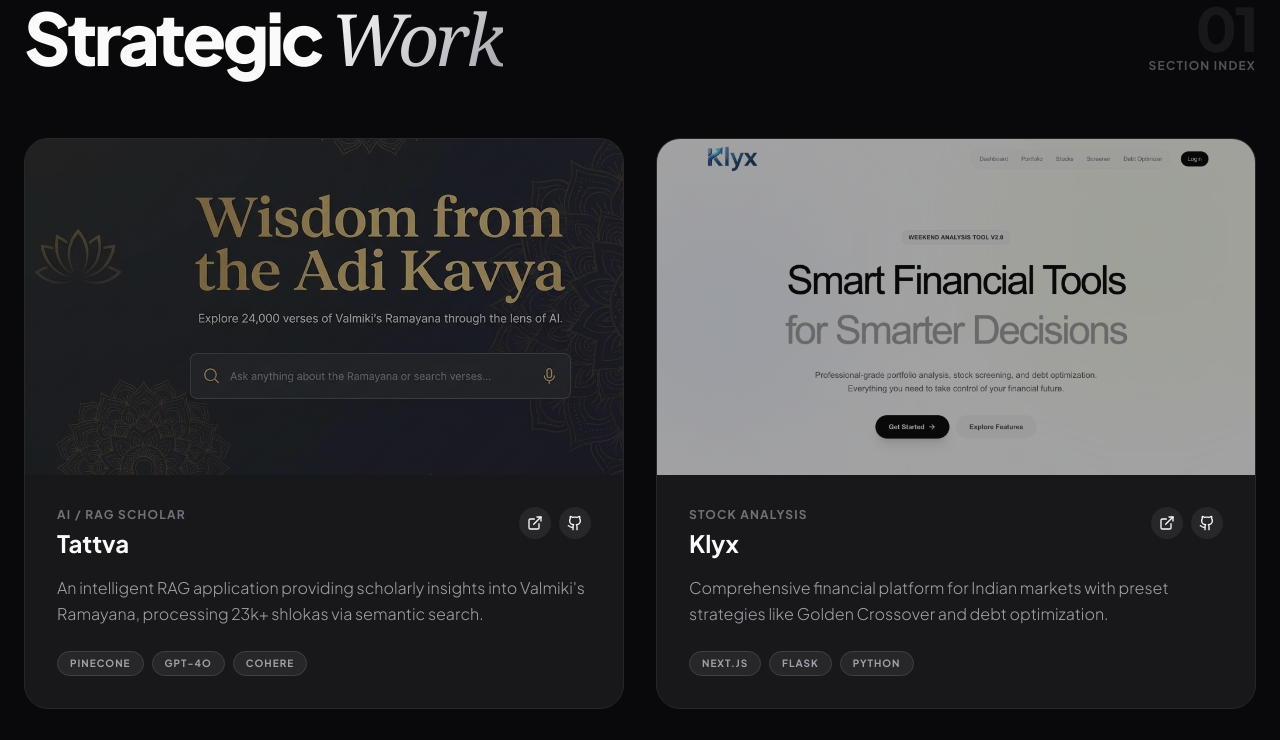
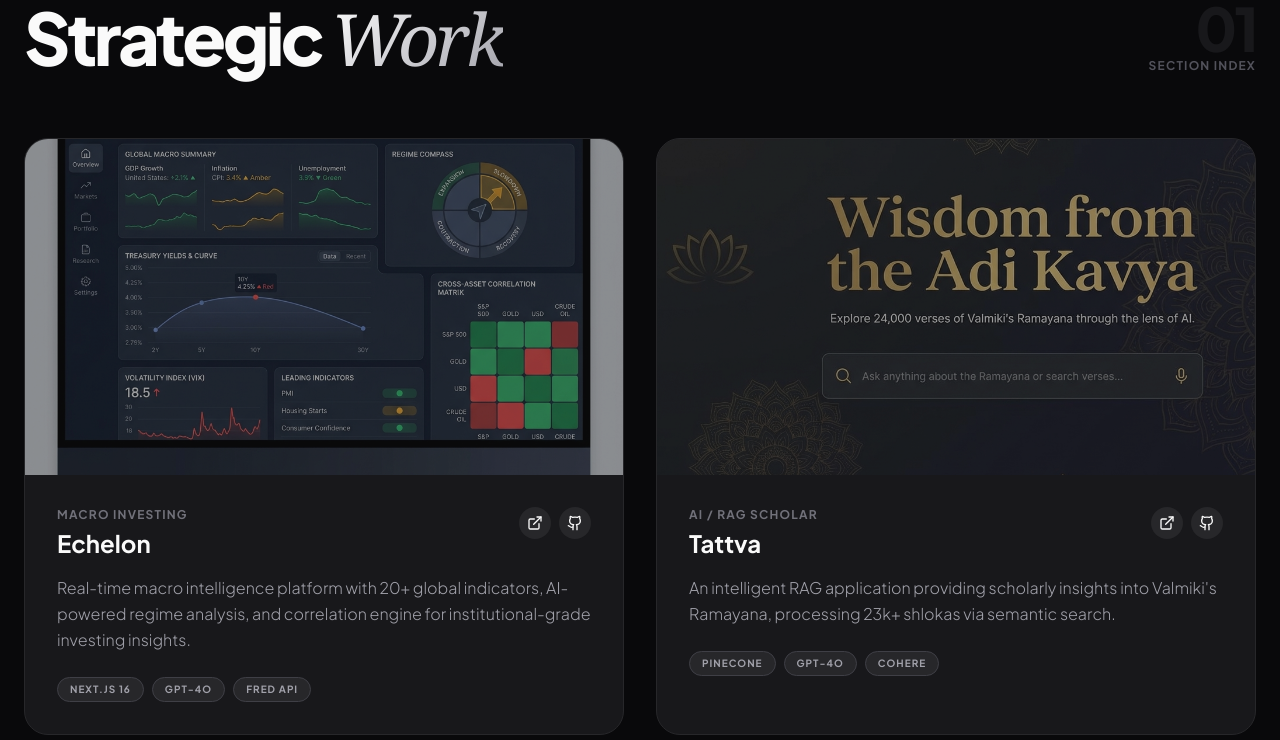
Before and after one commit to maruthiram08/productportfolio, a React (Vite) app: page / in a window 1280 px wide. Shown: the part 940-1680 px from the top of the page. Built offline with nearby package versions, Linux system fonts and the light colour scheme.

Commit message:
Add Echelon macro investing dashboard project

```diff
--- a/App.tsx
+++ b/App.tsx
@@ -19,6 +19,16 @@ import { Project, Experience, CaseStudy } from './types';
 
 // Mock Data
 const PROJECTS: Project[] = [
+  {
+    id: 'echelon',
+    title: 'Echelon',
+    category: 'MACRO INVESTING',
+    description: 'Real-time macro intelligence platform with 20+ global indicators, AI-powered regime analysis, and correlation engine for institutional-grade investing insights.',
+    tags: ['Next.js 16', 'GPT-4o', 'FRED API'],
+    imageUrl: '/echelon-thumbnail.png',
+    link: 'https://tryechelon.vercel.app',
+    github: 'https://github.com/maruthiram08/echelon'
+  },
   {
     id: 'tattva',
     title: 'Tattva',
```
Also changed, not shown: public/echelon-thumbnail.png (added), 1 other file (tests, documents, lock files or other folders).
